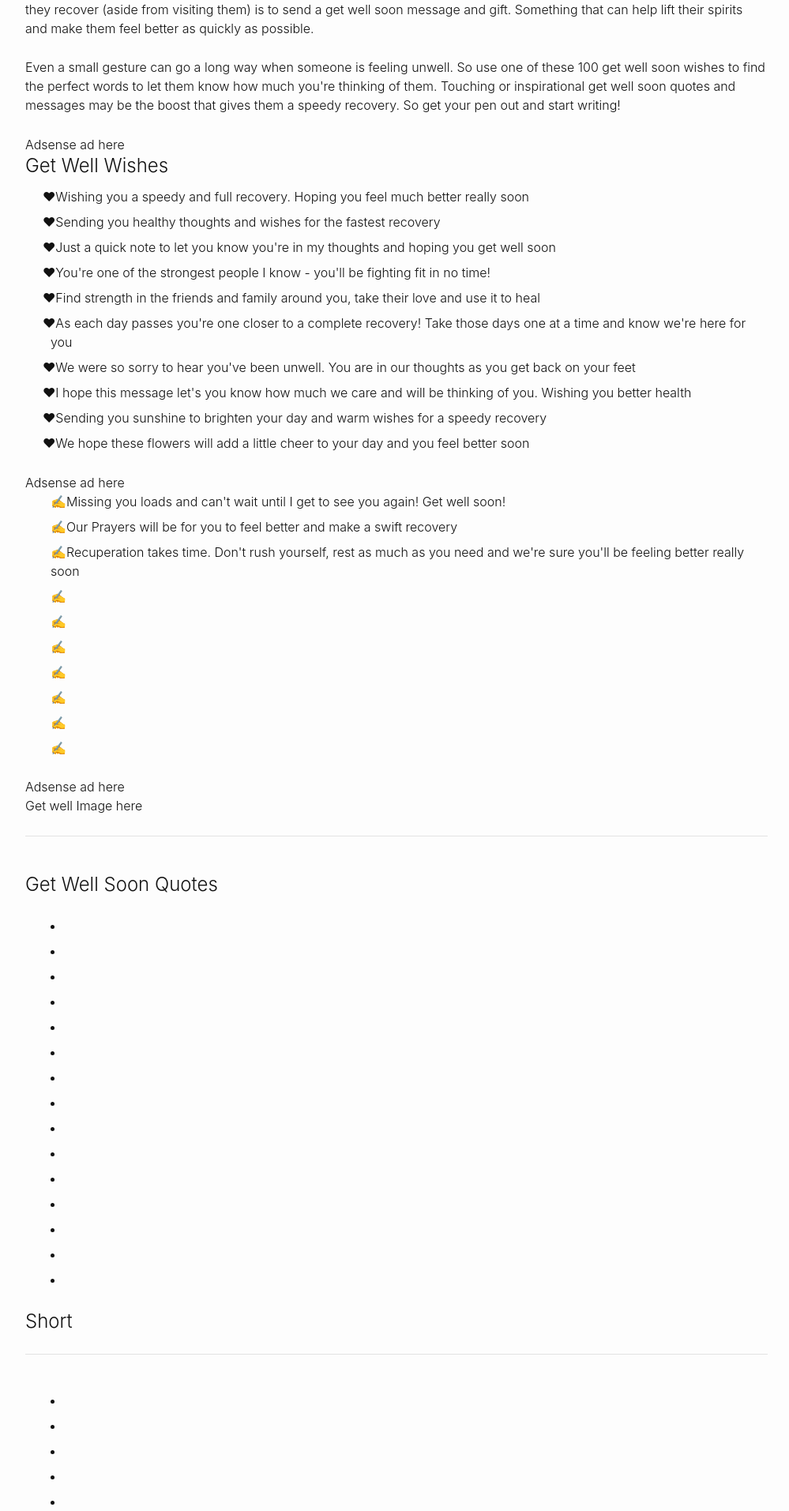
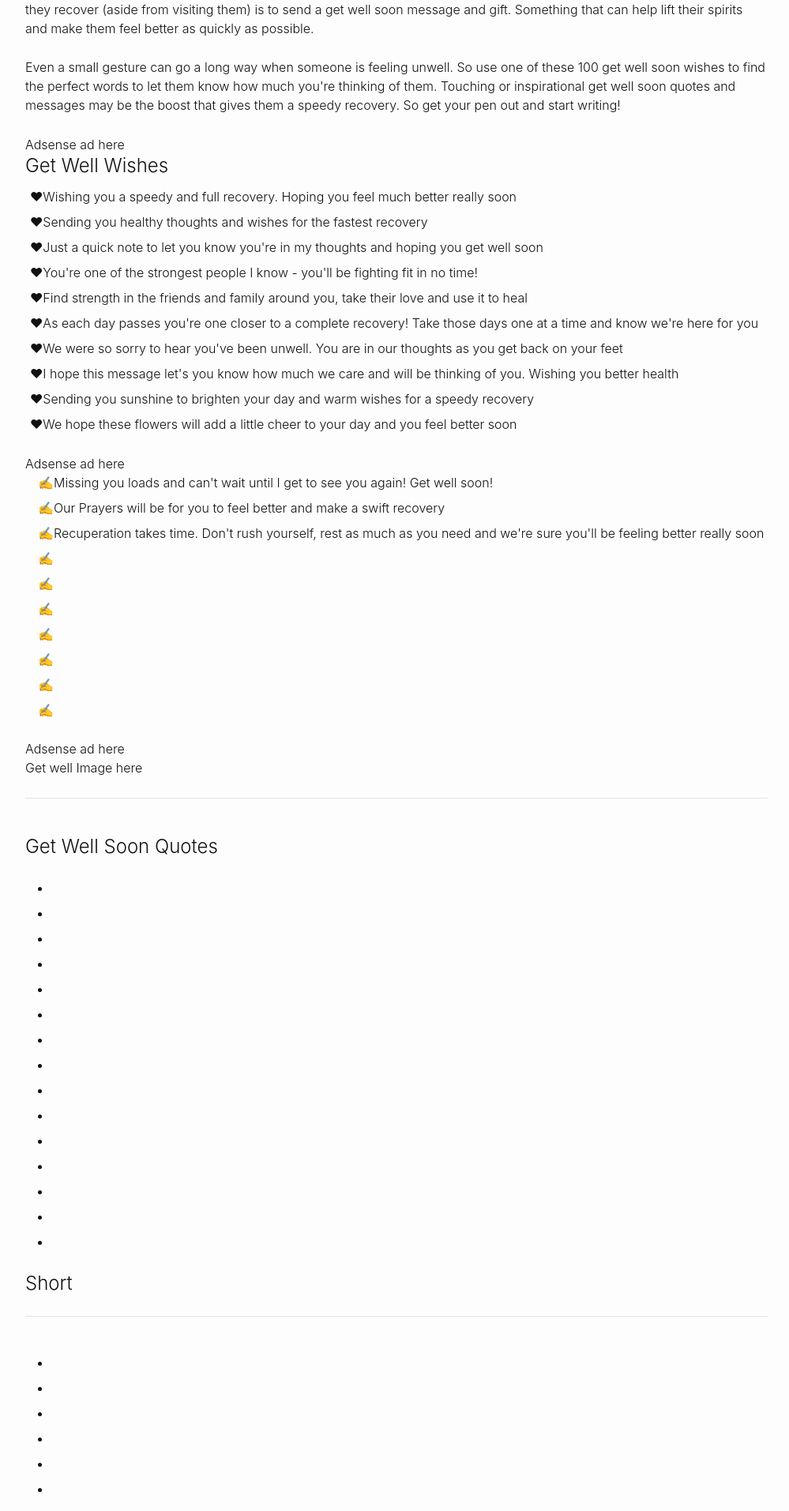
Before and after one commit to andyml123/andyml123.github.io, a Jekyll site: the page index2.html, which Jekyll copies as it is, in a window 1280 px wide. Shown: the part 348-2261 px from the top of the page at 79% size, without its empty margins (138-1137 px from the left). Built offline with Jekyll 4.4.1, drawn with Linux system fonts in a browser that asks for light colours.

Commit message:
Update _layout.scss

```diff
--- a/_sass/_layout.scss
+++ b/_sass/_layout.scss
@@ -436,7 +436,7 @@ h1{font-size:1.6em;line-height:1.4}
 
 ol,p,ul{margin:0 0 1.6em 0}
 
-ol,ul{padding:0 0 0 2em}
+ol,ul{padding:0 0 0 1em}
 
 ol{list-style:decimal inside}
 
```
